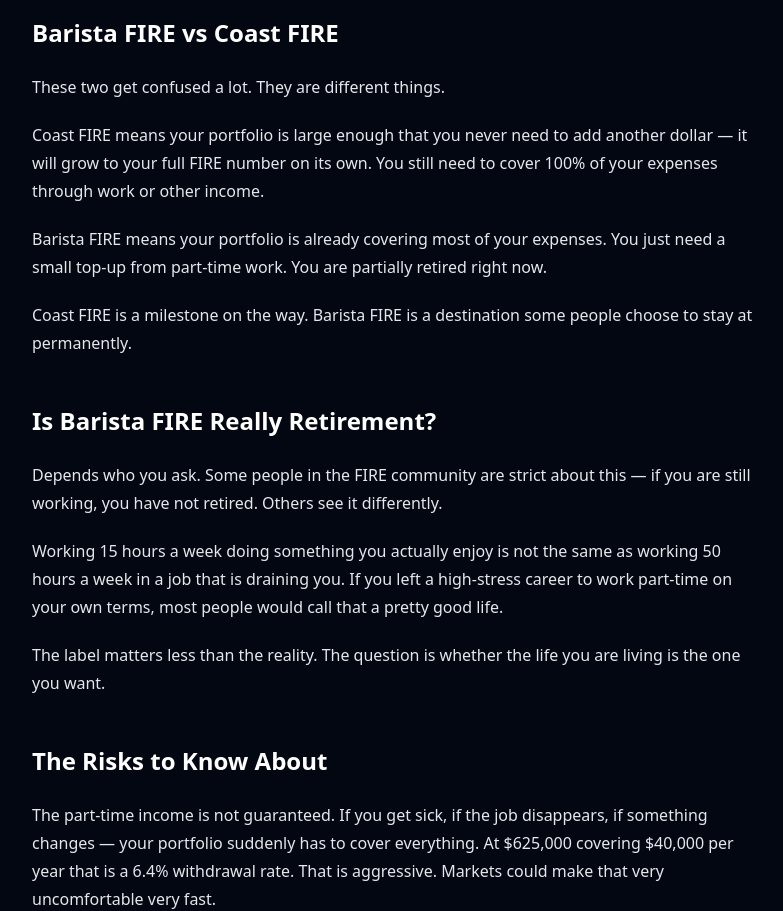
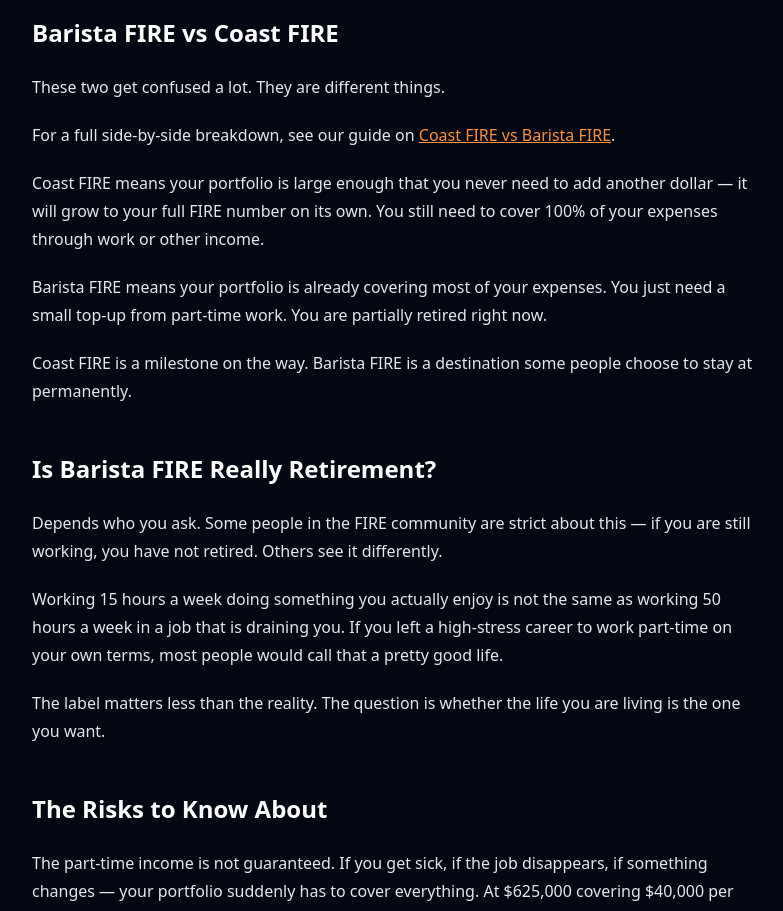
Before and after one commit to giraudsebastien79000-max/firepathtools, a Next.js app: page /blog/what-is-barista-fire in a window 1280 px wide. Shown: the part 1440-2351 px from the top of the page, without its empty margins (240-1023 px from the left). Built offline with nearby package versions, Linux system fonts and the light colour scheme.

Commit message:
Add internal links to coast-fire-vs-barista-fire from parent pages

```diff
--- a/app/blog/what-is-barista-fire/page.tsx
+++ b/app/blog/what-is-barista-fire/page.tsx
@@ -52,6 +52,8 @@ export default function Page() {
 
       <p>These two get confused a lot. They are different things.</p>
 
+      <p>For a full side-by-side breakdown, see our guide on <a href="/blog/coast-fire-vs-barista-fire" className="text-orange-400 hover:underline">Coast FIRE vs Barista FIRE</a>.</p>
+
       <p>Coast FIRE means your portfolio is large enough that you never need to add another dollar — it will grow to your full FIRE number on its own. You still need to cover 100% of your expenses through work or other income.</p>
 
       <p>Barista FIRE means your portfolio is already covering most of your expenses. You just need a small top-up from part-time work. You are partially retired right now.</p>
--- a/app/blog/what-is-coast-fire/page.tsx
+++ b/app/blog/what-is-coast-fire/page.tsx
@@ -35,6 +35,7 @@ export default function Page() {
       <p><strong>Choose regular FIRE if:</strong> you want to stop working entirely before 50, you are willing to live frugally for 10-15 years, financial independence is your primary goal.</p>
       <p><strong>Choose Coast FIRE if:</strong> you want financial security without extreme sacrifice, you are okay working — just not being forced to, you want to enjoy your 30s and 40s, not just survive them.</p>
       <p>Neither is wrong. It just depends on the life you want to live right now.</p>
+      <p>If you are weighing your options, it also helps to see how <a href="/blog/coast-fire-vs-barista-fire" className="text-orange-400 hover:underline">Coast FIRE compares to Barista FIRE</a>, since the two are often confused.</p>
       <h2>The One Thing That Trips People Up</h2>
       <p>The front-loading part is real. You need to save aggressively early — often in your 20s and early 30s — to hit your Coast number while you still have enough years for compound interest to do its job.</p>
       <p>Wait until 45 to start and the math gets much harder. The window is not infinite.</p>
```
